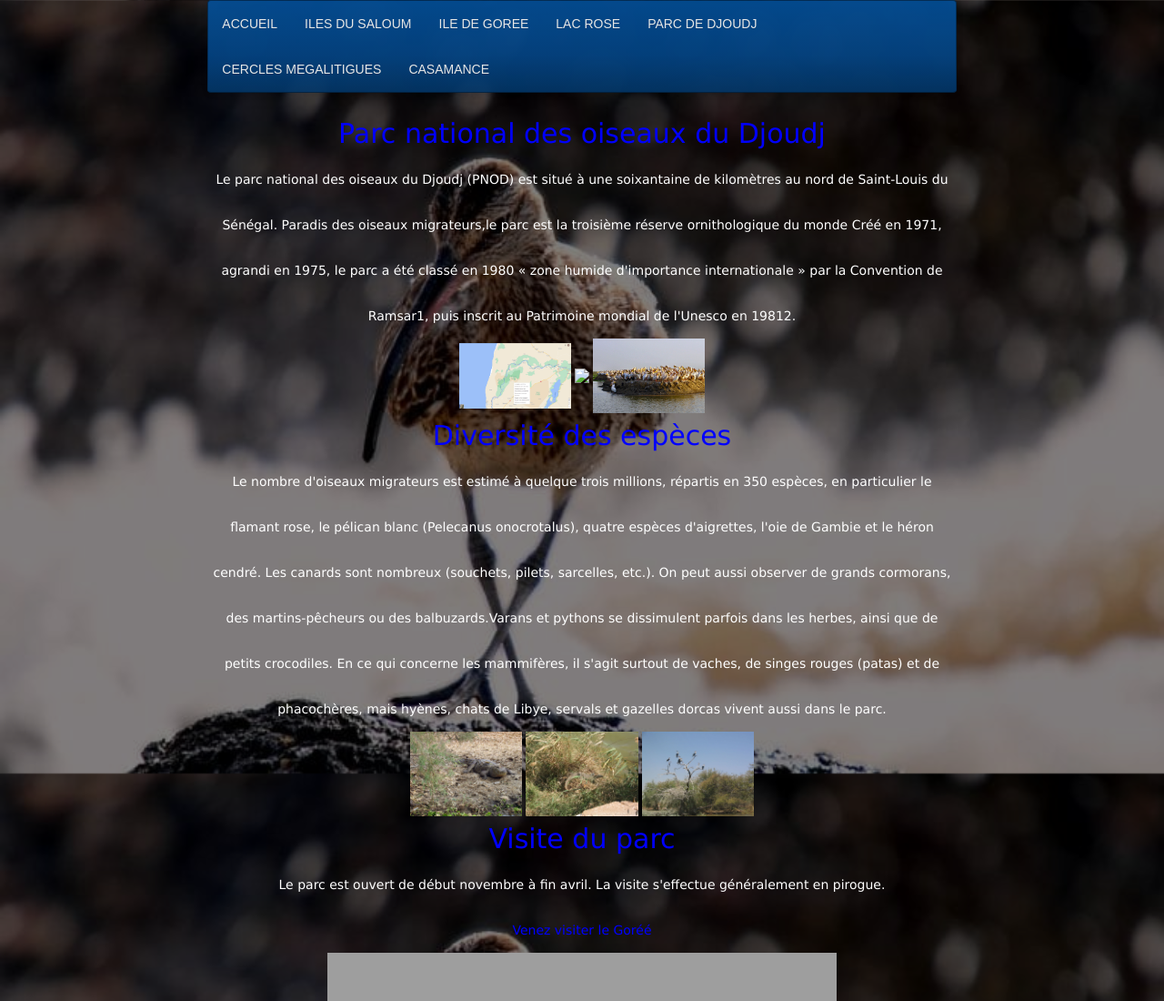
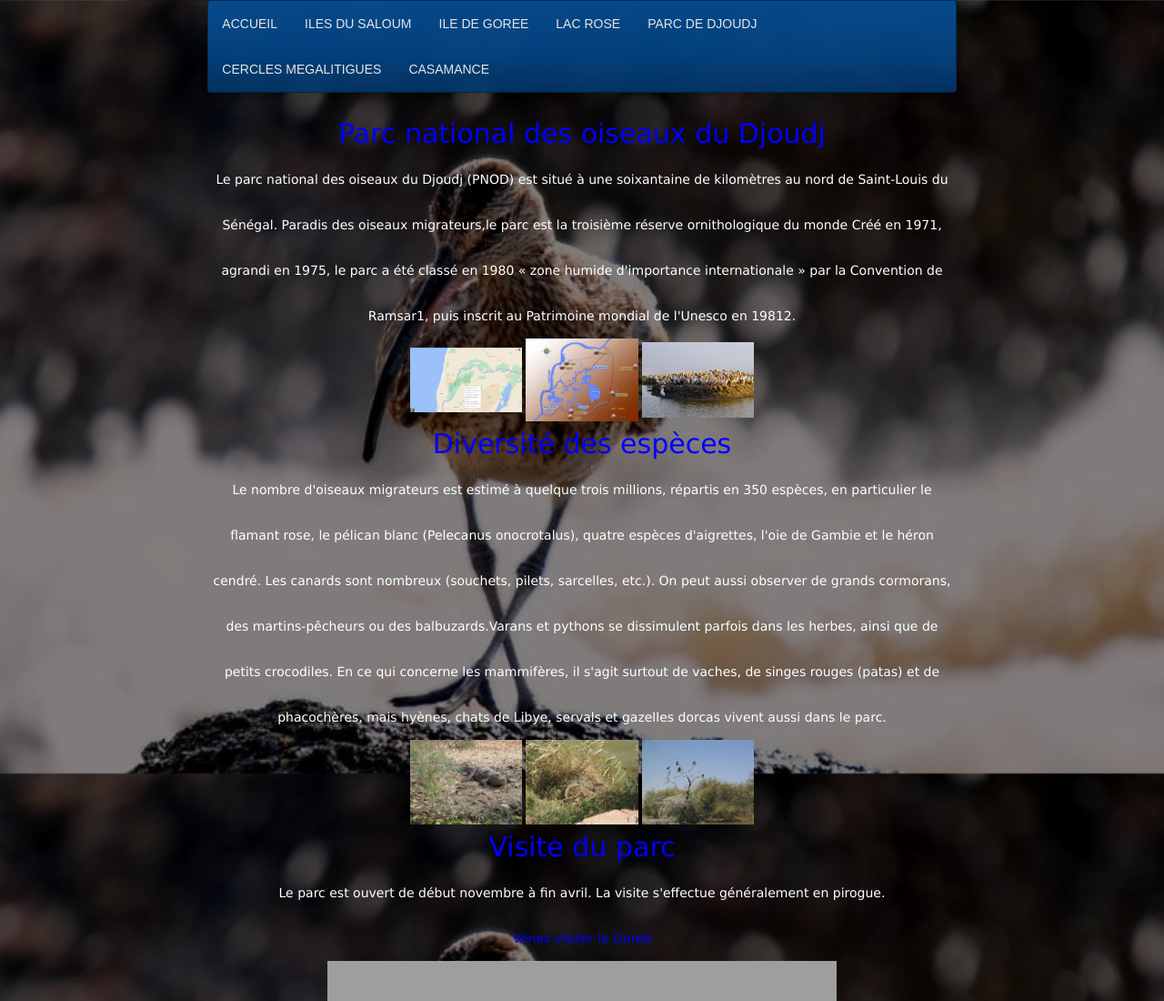
Before and after one commit to Mai-mareme/Mai-mareme.github.io, a plain HTML site: page Views/djoudj.html in a window 1280 px wide. Shown: the top 1100 px of the page at 91% size. Drawn offline with Linux system fonts and the light colour scheme; grey boxes are pictures that could not be loaded.

Commit message:
Update djoudj.html

```diff
--- a/Views/djoudj.html
+++ b/Views/djoudj.html
@@ -25,7 +25,7 @@
             <p style="color: white";>Le parc national des oiseaux du Djoudj (PNOD) est situé à une soixantaine de kilomètres au nord de Saint-Louis du Sénégal. Paradis des oiseaux migrateurs,le parc est la troisième réserve ornithologique du monde Créé en 1971, agrandi en 1975, le parc a été classé en 1980 « zone humide d'importance internationale » par la Convention de Ramsar1, puis inscrit au Patrimoine mondial de l'Unesco en 19812.</p>
             <div class="image">
                 <img src="img/gps1.png">
-                <img src=src="img/djoudj.jpg">
+                <img src="img/djoudj.jpg">
                 <img src="img/djoudj2.jpg">
             </div>
             <h2 style="color: blue";>Diversité des espèces</h2>
```
